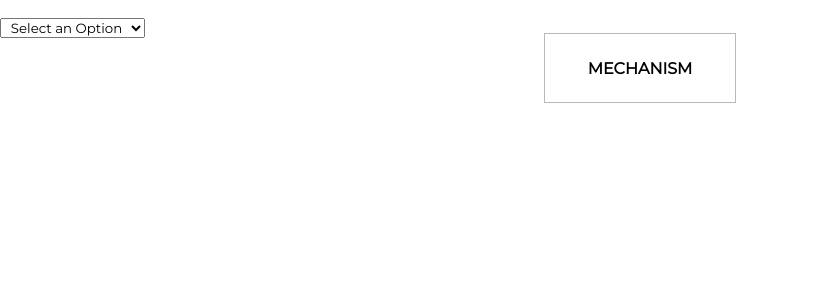
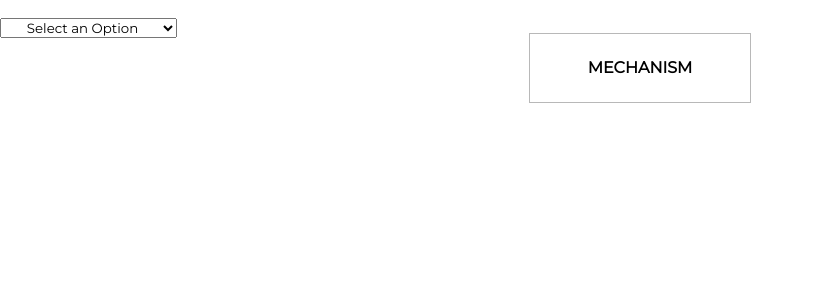
Before and after one commit to mfusillo/coding-exercise, a React (Create React App) app: page / in a window 1280 px wide. Shown: the top 300 px of the page, without its empty margins (0-814 px from the left). Built offline with nearby package versions, Linux system fonts and the light colour scheme; the HTML template or start-up script is replaced by a standard one.

Commit message:
changed name of dataset and subtitle to change dynamically

```diff
--- a/src/App.js
+++ b/src/App.js
@@ -5,19 +5,9 @@ import './css/App.css'
 
 const App = () => {
 
-  const [options, setOptions] = useState([
-    {id: 1, value: "ABRASION", isChecked: false},
-    {id: 3, value: "BURN", isChecked: false},
-    {id: 4, value: "FROST", isChecked: false},
-    {id: 5, value: "GUN SHOT", isChecked: false},
-    {id: 6, value: "LACERATION", isChecked: false},
-    {id: 7, value: "RTC", isChecked: false},
-    {id: 8, value: "STAB", isChecked: false}
-  ])
-
   const [datasets, setDatasets] = useState([
     {
-      name: "Mechanism",
+      name: "MECHANISM",
       content: [
         {id: 1, value: "ABRASION", isChecked: false},
         {id: 3, value: "BURN", isChecked: false},
@@ -30,7 +20,7 @@ const App = () => {
       subtitle: "Mechanism of Injury"
     },
     {
-      name: "Mode of Transport",
+      name: "MODE OF TRANSPORT",
       content: [
         {id: 1, value: "AMBULANCE", isChecked: false},
         {id: 3, value: "HELICOPTER", isChecked: false},
@@ -45,7 +35,6 @@ const App = () => {
   const [isSelecting, setIsSelecting] = useState(false)
 
   const [selection, setSelection] = useState("")
-
 
   const datasetsToSelect = datasets.map((dataset, index) => {
     return (
@@ -72,8 +61,8 @@ const App = () => {
       </select>
 
 
-      <SelectedValue currentDataset={currentDataset} options={options} isSelecting={isSelecting} setIsSelecting={setIsSelecting}/>
-      {isSelecting && <Selector currentDataset={currentDataset} setCurrentDataset={setCurrentDataset} selection={selection} setSelection={setSelection} options={options} setOptions={setOptions} />}
+      <SelectedValue currentDataset={currentDataset} isSelecting={isSelecting} setIsSelecting={setIsSelecting}/>
+      {isSelecting && <Selector currentDataset={currentDataset} setCurrentDataset={setCurrentDataset} selection={selection} setSelection={setSelection} />}
     </section>
   )
 }
--- a/src/components/SelectedValue.js
+++ b/src/components/SelectedValue.js
@@ -1,14 +1,14 @@
 import React, { Fragment } from 'react';
 import '../css/SelectedValue.css'
 
-const SelectedValue = ({currentDataset, options, isSelecting, setIsSelecting}) => {
+const SelectedValue = ({currentDataset, isSelecting, setIsSelecting}) => {
 
   const optionsSelected = currentDataset.content.map(option => {
 
     if(option.isChecked){
       return (
         <Fragment key={option.id}>
-          {option.value + ' '}
+          {option.value + ', '}
         </Fragment>
       )
     }
@@ -16,10 +16,13 @@ const SelectedValue = ({currentDataset, options, isSelecting, setIsSelecting}) =
 
   return (
     <section className="selected-values">
-      <div className="values" onClick={() => setIsSelecting(!isSelecting)}>
-        {optionsSelected}
-      </div>
-      {optionsSelected.every(option => option === undefined) ? '' : <div className="subtitle">Mechanism of Injury</div>}
+
+      {optionsSelected.every(option => option === undefined) ?
+      <div className="no-values" onClick={() => setIsSelecting(!isSelecting)}>{currentDataset.name}</div>  :
+      <div className="values" onClick={() => setIsSelecting(!isSelecting)}>{optionsSelected}</div>}
+
+      {optionsSelected.every(option => option === undefined) ? '' : <div className="subtitle">{currentDataset.subtitle}</div>}
+
     </section>
   )
 }
--- a/src/components/Selector.js
+++ b/src/components/Selector.js
@@ -1,7 +1,7 @@
 import React, { Fragment } from 'react';
 import '../css/Selector.css'
 
-const Selector = ({currentDataset, setCurrentDataset, options, setOptions, selection, setSelection}) => {
+const Selector = ({currentDataset, setCurrentDataset, selection, setSelection}) => {
 
   const handleSelection = (event) => {
 
--- a/src/css/SelectedValue.css
+++ b/src/css/SelectedValue.css
@@ -12,23 +12,11 @@ div.subtitle {
 }
 
 
-div.values:empty:before {
-  content: 'MECHANISM';
+div.no-values {
   color: black;
-  width: 190px;
-  height: 43px;
-  position: absolute;
-  margin: auto;
-  margin-top: 34px;
-  padding-top: 25px;
-  top: 0;
-  bottom: 0;
-  left: 0;
-  right: 0;
-  text-align: center;
   background-color: white;
+  height: 68px;
+  line-height: 68px;
+  padding: 0;
+  min-width: 220px;
 }
-
-div:focus::before {
-  content: '';
-}
```
